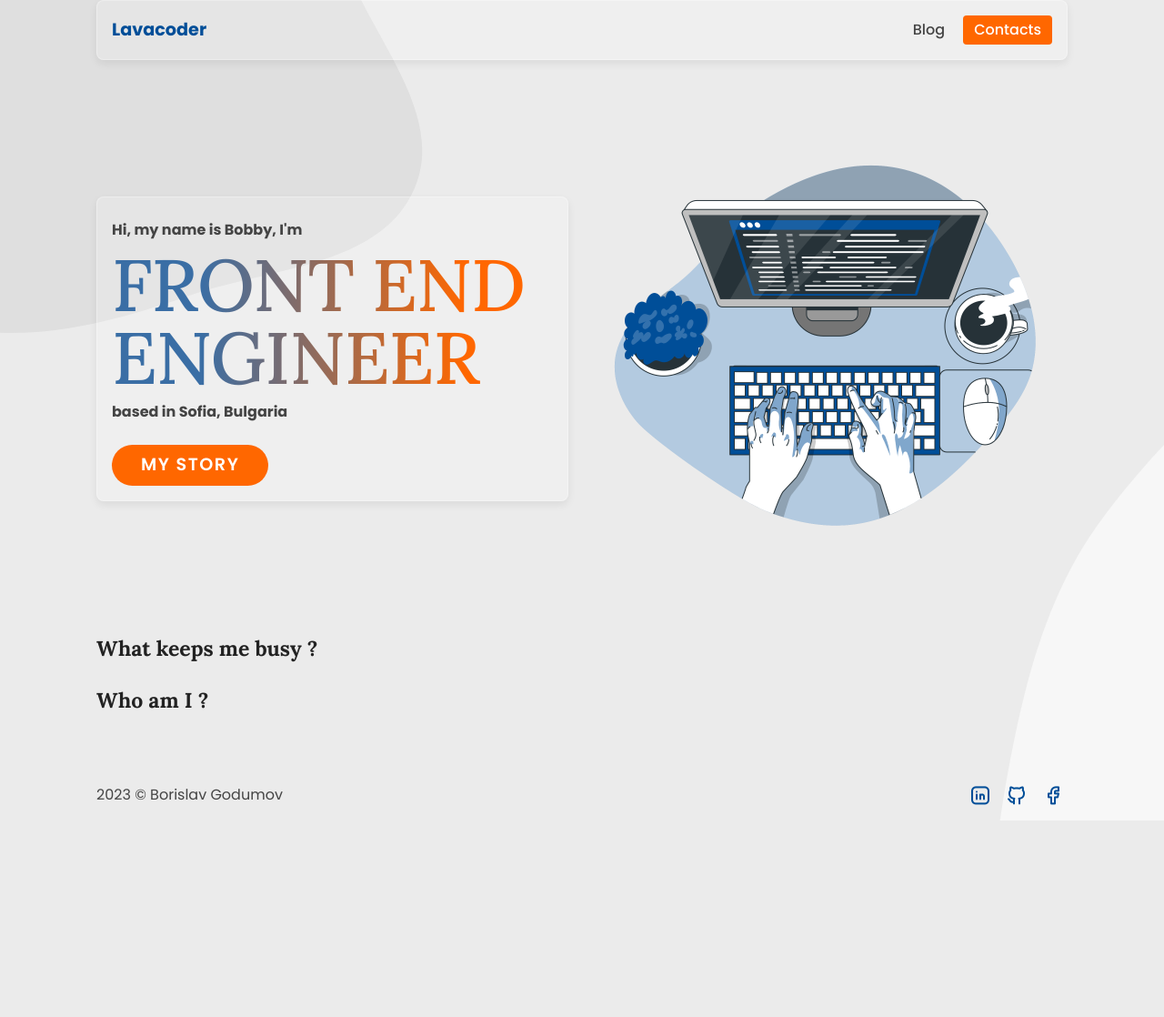
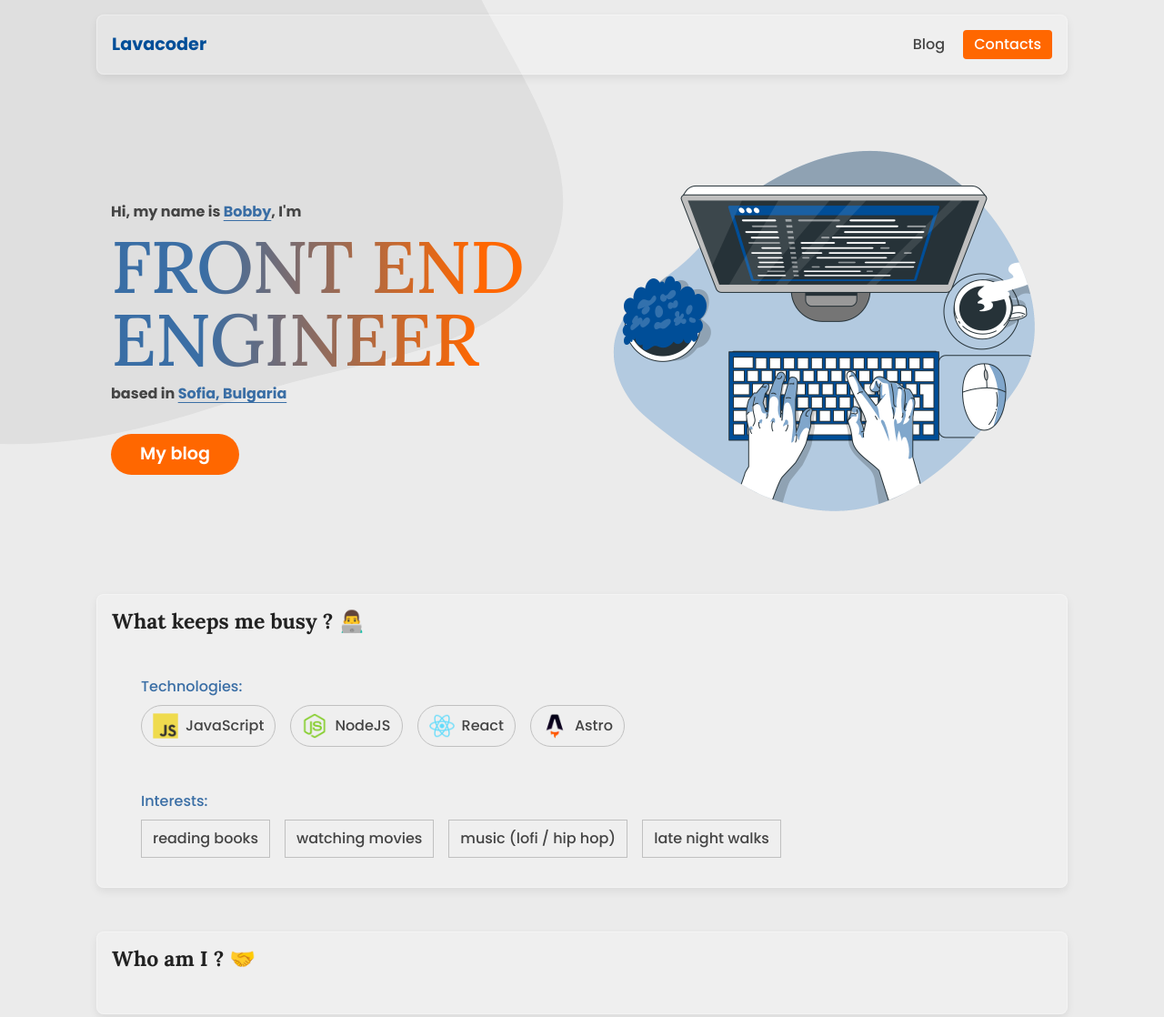
Before and after one commit to khanark/lavacoder-blog, an Astro site: page / in a window 1280 px wide. Shown: the top 1118 px of the page at 91% size. Before the commit the page ends 902 px from the top, so only its background shows below. Built offline with nearby package versions, Linux system fonts and the light colour scheme; Astro itself is replaced by a stand-in of ours.

Commit message:
home page update

```diff
--- a/src/components/Header.astro
+++ b/src/components/Header.astro
@@ -21,6 +21,7 @@ import Hambuger from '../components/Hamburger.astro';
     align-items: center;
     background: rgba(255, 255, 255, 0.2);
     border-radius: 8px;
+    margin-top: 1rem;
     padding: 1rem;
 
     &__logo {
--- /dev/null
+++ b/src/components/Technology.astro
@@ -0,0 +1,20 @@
+---
+import { Image } from 'astro:assets';
+const { name, icon, alt } = Astro.props;
+---
+
+<li class="item">
+    <Image src={icon} width={28} height={28} format="avif" quality="mid" alt={alt} />
+    <span>{name}</span>
+</li>
+
+<style lang="scss">
+    .item {
+        display: flex;
+        align-items: center;
+        gap: 0.5rem;
+        padding: 0.5rem 0.75rem;
+        border: 1px solid var(--clr-tertiary);
+        border-radius: 100px;
+    }
+</style>
--- a/src/pages/index.astro
+++ b/src/pages/index.astro
@@ -2,49 +2,78 @@
 import BaseLayout from '../layouts/BaseLayout.astro';
 import { Image } from 'astro:assets';
 import heroImage from '../assets/code-typing-bro.png';
+import Technology from '../components/Technology.astro';
+
+// tech icons
+import jsIcon from '../assets/JavaScript.png';
+import reactIcon from '../assets/React.png';
+import nodeIcon from '../assets/Node.js.png';
+import astroIcon from '../assets/Astro.png';
 
 const pageTitle = 'Home Page';
+
+const techList = [
+    { icon: jsIcon, name: 'JavaScript', alt: 'javascript icon' },
+    { icon: nodeIcon, name: 'NodeJS', alt: 'node icon' },
+    { icon: reactIcon, name: 'React', alt: 'react icon' },
+    { icon: astroIcon, name: 'Astro', alt: 'astro icon' },
+];
+
+const interestList = [
+    'reading books',
+    ' watching movies',
+    'music (lofi / hip hop)',
+    'late night walks',
+];
 ---
 
 <BaseLayout pageTitle={pageTitle}>
     <section aria-label="hero section" class="hero">
-    <div class="hero__box--left glass">
-      <p class="small">Hi, my name is Bobby, I'm</p>
+        <div class="hero__box--left">
+            <p class="small">Hi, my name is <span class="name">Bobby</span>, I'm</p>
             <h1 class="title">FRONT END ENGINEER</h1>
-      <p class="small">based in Sofia, Bulgaria</p>
-      <a href="/about" class="cta-btn">my story</a>
+            <p class="small">based in <span class="based">Sofia, Bulgaria</span></p>
+            <a href="/blog" class="cta-btn">My blog</a>
         </div>
         <div class="hero__image">
-      <Image
-        src={heroImage}
-        width={500}
-        alt="code typing"
-        format="avif"
-        quality="mid"
-      />
+            <Image src={heroImage} width={500} alt="code typing" format="avif" quality="mid" />
         </div>
     </section>
-  <div class="about">
-    <section class="about__busy">
-      <h4>What keeps me busy ?</h4>
-    </section>
-    <section class="about__me">
-      <h4>Who am I ?</h4>
-    </section>
+    <div class="hero__about">
+        <article class="about__techs glass">
+            <h4>What keeps me busy ? 👨‍💻</h4>
+            <div class="lists">
+                <ul class="list tech-list">{techList.map((tech) => <Technology {...tech} />)}</ul>
+                <ul class="list interest-list">
+                    {interestList.map((interest) => <li class="interest-item">{interest}</li>)}
+                </ul>
+            </div>
+        </article>
+        <article class="glass">
+            <h4>Who am I ? 🤝</h4>
+        </article>
     </div>
 </BaseLayout>
 
 <style lang="scss">
     .hero {
         margin-top: 2rem;
+        margin-bottom: 2rem;
         display: flex;
         gap: 2rem;
         flex-direction: column;
         align-items: center;
 
         &__box--left {
-      padding: 1rem;
+            padding-left: 1rem;
             width: 100%;
+
+            .name,
+            .based {
+                text-decoration: underline;
+                text-underline-offset: 4px;
+                color: var(--clr-secondary);
+            }
 
             .small {
                 margin: 0;
@@ -68,14 +97,12 @@ const pageTitle = 'Home Page';
                 display: inline-block;
                 text-decoration: none;
                 padding: 0.5rem 2rem;
-        margin-top: 1rem;
+                margin-top: 1.5rem;
                 background-color: var(--clr-accent);
                 border-radius: 100px;
                 color: #fff;
                 font-weight: 600;
                 font-size: 1.2rem;
-        text-transform: uppercase;
-        letter-spacing: 1.5px;
 
                 // add some hover effects on the story btn
             }
@@ -84,13 +111,68 @@ const pageTitle = 'Home Page';
         &__image {
             display: none;
         }
+
+        &__about {
+            display: flex;
+            flex-direction: column;
+            gap: 3rem;
+
+            h4 {
+                margin-top: 0;
+            }
+
+            &__techs {
+                width: 40%;
+                display: flex;
+                gap: 1rem;
+            }
+
+            .lists {
+                display: flex;
+                flex-direction: column;
+                gap: 1rem;
+            }
+
+            .list {
+                position: relative;
+                padding: 0;
+                display: flex;
+                flex-wrap: wrap;
+                gap: 1rem;
+                padding-top: 2rem;
+                padding-inline: 2rem;
+                font-weight: 500;
+            }
+
+            .list::after {
+                position: absolute;
+                color: var(--clr-secondary);
+                font-weight: 500;
+                top: 0;
+                left: 0;
+                margin-left: 2rem;
+            }
+
+            .list.tech-list::after {
+                content: 'Technologies:';
+            }
+
+            .list.interest-list::after {
+                content: 'Interests:';
+            }
+
+            .interest-item {
+                padding: 0.5rem 0.75rem;
+                border: 1px solid var(--clr-tertiary);
+            }
+        }
     }
 
     @media screen and (min-width: 636px) {
         .hero {
             padding: 0;
             flex-direction: row;
-      padding-block: 2rem;
+            padding-bot: 2rem;
 
             &__box--left {
                 width: 50%;
--- a/src/styles/globals.css
+++ b/src/styles/globals.css
@@ -39,4 +39,29 @@ body {
     border-radius: 8px;
     box-shadow: 0 4px 10px rgba(0, 0, 0, 0.07);
     border: 1px solid rgba(255, 255, 255, 0.3);
+    padding: 1rem;
 }
+
+.link {
+    display: block;
+    text-decoration: none;
+    color: var(--clr-primary);
+    padding: 0.25rem 0.75rem;
+    display: flex;
+    align-items: center;
+    gap: 0.25rem;
+}
+
+.tag {
+    text-decoration: none;
+    padding: 0.25rem 0.75rem;
+    color: var(--clr-primary);
+    border: 1px solid var(--clr-primary);
+    border-radius: 100px;
+    transition: all 0.2s;
+
+    &:hover {
+        background-color: var(--clr-secondary);
+        color: #fff;
+    }
+}
```
Also changed, not shown: src/components/Pagination.astro (+3 -13 lines), src/components/Tags.astro (+3 -18 lines), src/layouts/BlogPostLayout.astro (+4 -4 lines), src/pages/about.astro (+8 -8 lines), src/pages/blog/[...page].astro (+13 -15 lines), src/pages/tags/[tag].astro (+5 -9 lines), src/assets/Node.js.png (added), src/layouts/BaseLayout.astro (indentation only), src/layouts/MarkdownPostLayout.astro (indentation only), src/pages/rss.xml.js (indentation only). Lines whose indentation alone changed are shown as unchanged.
